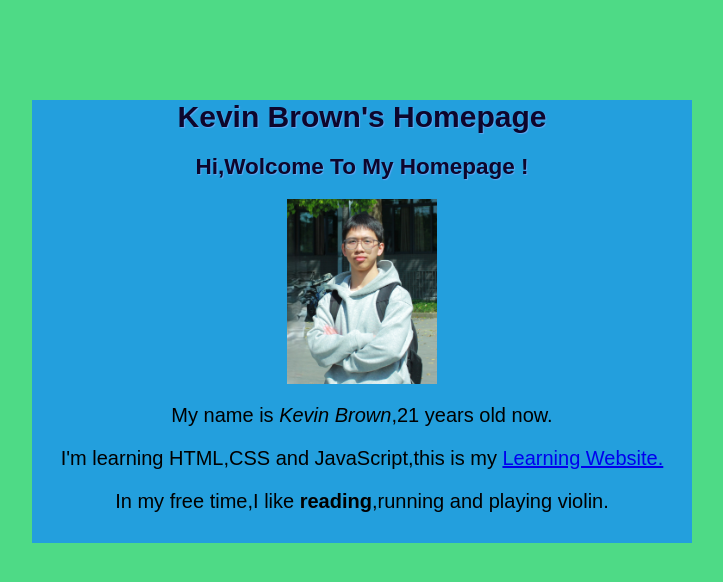
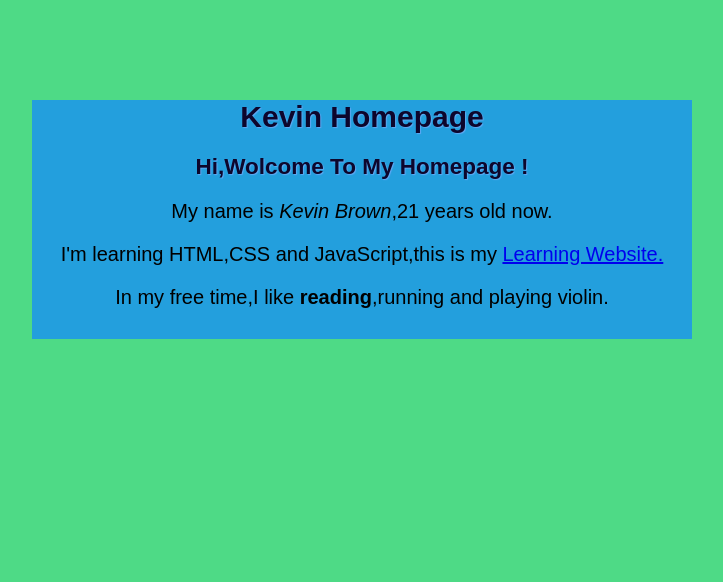
Before and after one commit to KevinBrown318/KevinBrown318, a plain HTML site: page web-projects/index.html in a window 1280 px wide. Shown: the whole page, without its empty margins (278-1001 px from the left). Drawn offline with Linux system fonts and the light colour scheme; a web font is replaced by a local one.

Commit message:
Update and rename homepage.html to index.html

```diff
--- a/web-projects/homepage.html
+++ b/web-projects/index.html
@@ -1,5 +1,5 @@
 <!DOCTYPE html>
-<html lang="en-US">
+<html lang="zh-CN">
     <head>
         <link href="https://fonts.bunny.net/css?family=abeezee:400" rel="stylesheet" />
         <link href="styles/style.css" rel="stylesheet">
@@ -7,13 +7,15 @@
         <title>Kevin Homepage</title>
         <meta name="viewport" content="width=device-width,initisl-scale=1.0">
     </head>
+
     <body>
-        <h1>Kevin Brown's Homepage</h1>
+        <h1>Kevin Homepage</h1>
         <h2>Hi,Wolcome To My Homepage !</h2>
-        <img src="images/kevin-picture1.jpg" alt="Kevin-picture" width="150px">
         <p>My name is <em>Kevin Brown</em>,21 years old now.</p>
+
         <p>I'm learning HTML,CSS and JavaScript,this is my <a href="https://developer.mozilla.org/zh-CN/docs/Learn_web_development">
             Learning Website.</a></p>
+
         <p>In my free time,I like <strong>reading</strong>,running and playing violin.</p>
     </body>
 </html>
```
